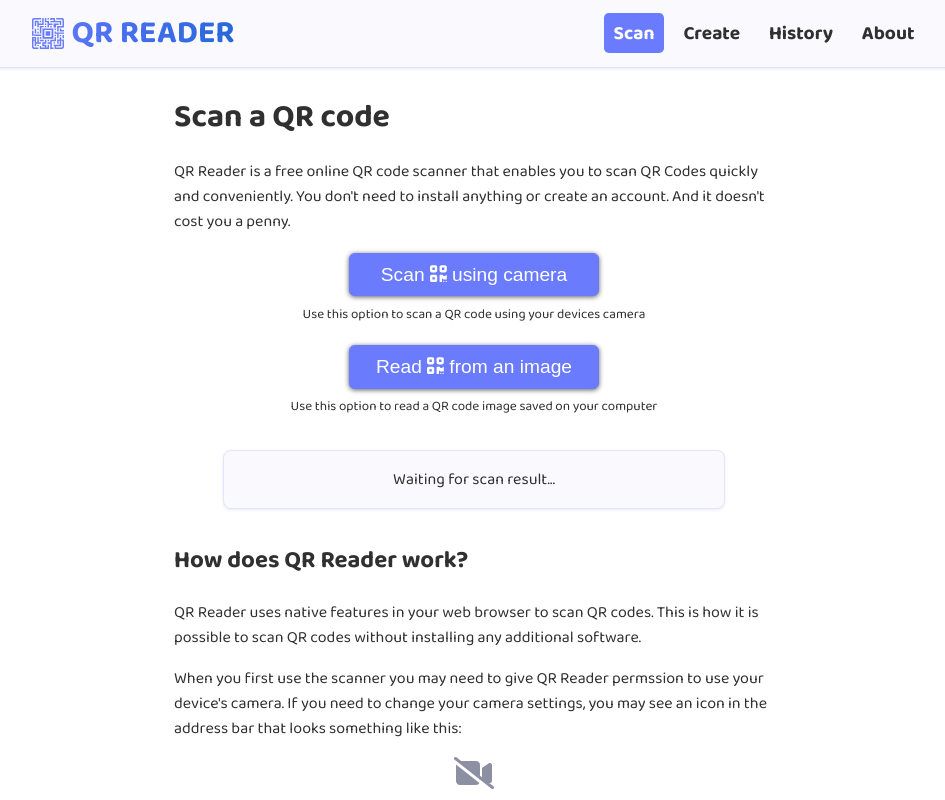
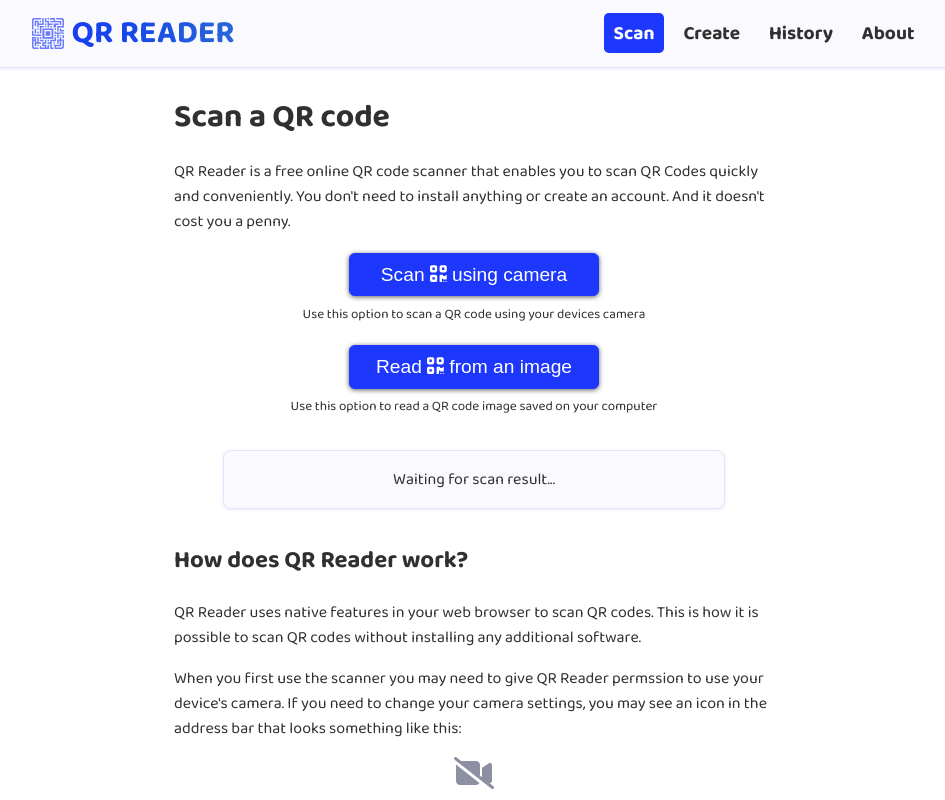
Before and after one commit to thirdwheelstudios/qr-reader, a Vue app: page / in a window 1280 px wide. Shown: the top 800 px of the page, without its empty margins (166-1111 px from the left). Built offline with nearby package versions, Linux system fonts and the light colour scheme.

Commit message:
Darker buttons

```diff
--- a/src/assets/styles/_buttons.scss
+++ b/src/assets/styles/_buttons.scss
@@ -1,7 +1,7 @@
 button {
-  background-color: #6a7cfd;
+  background-color: #1d37fc;
   color: #fff;
-  border: 1px solid #6a7cfd;
+  border: 1px solid #1d37fc;
   padding: 0.5em 0.75em;
   border-radius: 0.3em;
   font-size: 1.2rem;
@@ -11,7 +11,7 @@
 }
 
 button.gradient {
-  background: linear-gradient(90deg, #6a7cfd, #466eee, #6a7cfd);
+  background: linear-gradient(90deg, #1d37fc, #1647e9, #1d37fc);
   background-size: 200% 200%;
   -webkit-animation: animateGradient 2s infinite;
   -moz-animation: animateGradient 2s infinite;
@@ -19,7 +19,8 @@
 }
 
 button:hover {
-  background-color: #7686fd;
+  background-color: #687afd;
+  border-color: #4f63fc;
 }
 
 button[disabled] {
--- a/src/components/AppHeader.vue
+++ b/src/components/AppHeader.vue
@@ -42,7 +42,7 @@
 
     .navbar-brand {
       text-decoration: none;
-      background: linear-gradient(to right, #6a7cfd, #466eee, #2868d9);
+      background: linear-gradient(to right, #1d37fc, #1647e9, #2868d9);
       -webkit-text-fill-color: transparent;
       -webkit-background-clip: text;
       background-clip: text;
@@ -87,7 +87,7 @@
 
           .nav-link.router-link-active,
           .nav-link:hover {
-            background-color: #6a7cfd;
+            background-color: #1d37fc;
             color: #fff;
           }
         }
```
